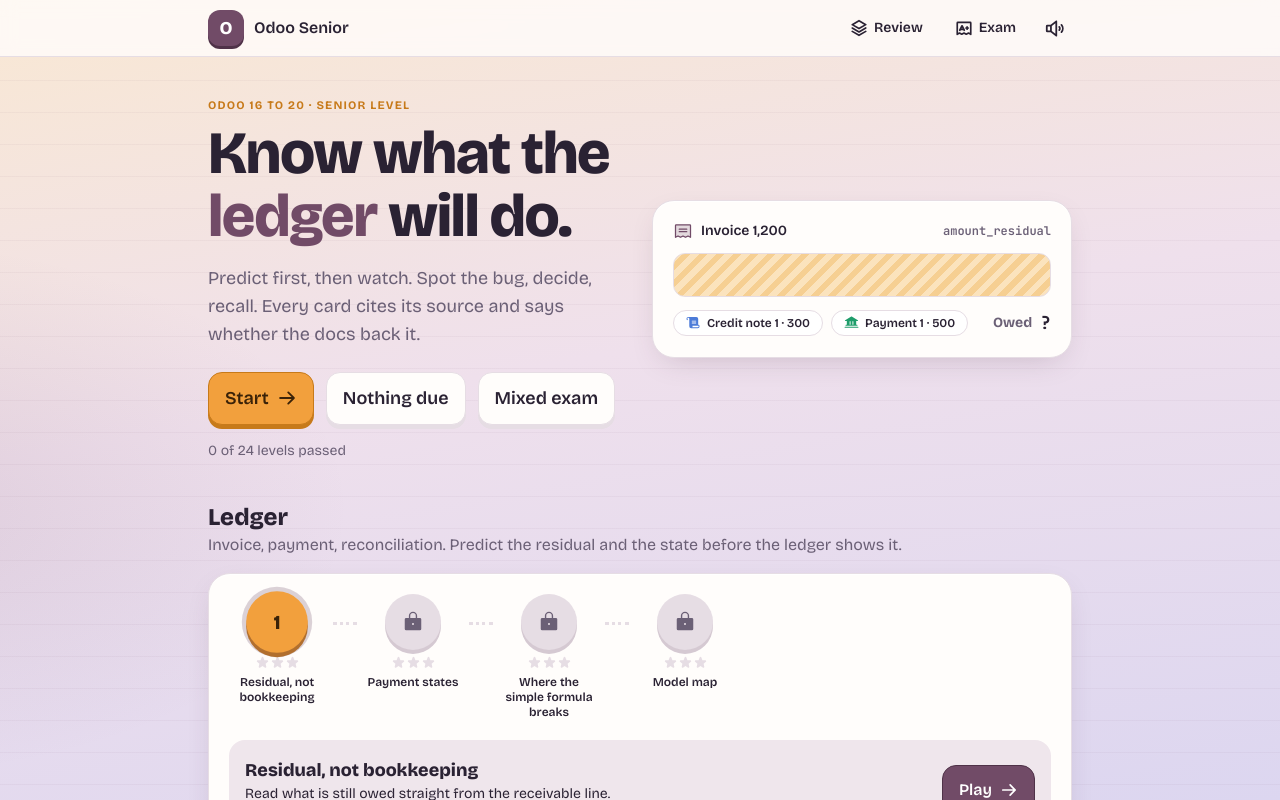
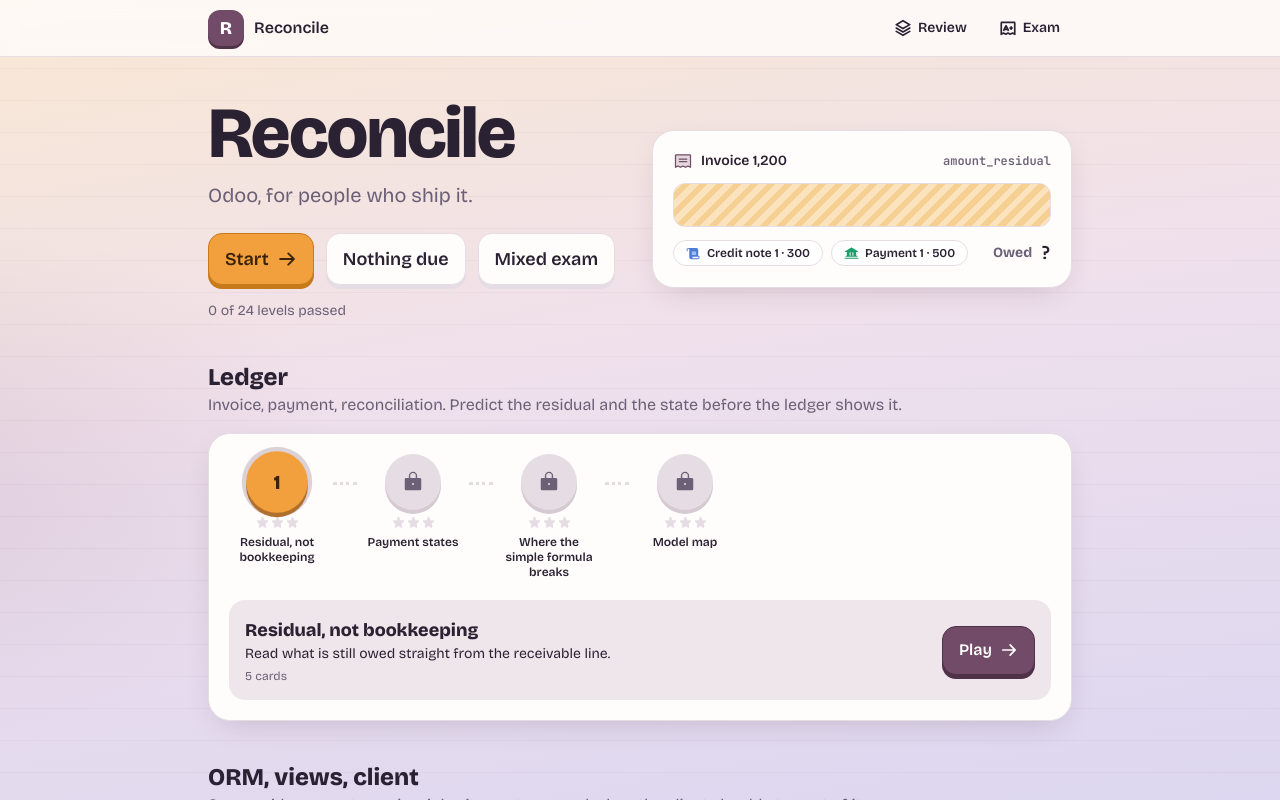
Before and after one commit to totallynotdavid/reconcile, a Next.js app: page / in a window 1280 px wide. Shown: the top 800 px of the page. Built offline with nearby package versions, Linux system fonts and the light colour scheme.

Commit message:
app: rename to Reconcile, drop the sound toggle, trim the hero copy

```diff
--- a/src/app/layout.tsx
+++ b/src/app/layout.tsx
@@ -7,8 +7,8 @@
 const code = JetBrains_Mono({ subsets: ["latin"], variable: "--font-code" });
 
 export const metadata: Metadata = {
-  title: "Odoo Senior",
-  description: "Senior-level Odoo 16 to 20: predict, spot the bug, decide, recall.",
+  title: "Reconcile",
+  description: "Odoo, for people who ship it. Odoo 16 to 20.",
 };
 
 export default function RootLayout({ children }: { children: React.ReactNode }) {
--- a/src/app/page.tsx
+++ b/src/app/page.tsx
@@ -39,11 +39,8 @@
     <div className="space-y-10">
       <section className="grid items-center gap-6 pt-4 lg:grid-cols-2">
         <div>
-          <p className="eyebrow">Odoo 16 to 20 · senior level</p>
-          <h1 className="mt-2 text-5xl font-extrabold leading-[1.05] tracking-tight sm:text-6xl">
-            Know what the <span className="text-[var(--odoo)]">ledger</span> will do.
-          </h1>
-          <p className="mt-4 max-w-md text-lg text-[var(--muted)]">Predict first, then watch. Spot the bug, decide, recall. Every card cites its source and says whether the docs back it.</p>
+          <h1 className="text-6xl font-extrabold tracking-tight sm:text-7xl">Reconcile</h1>
+          <p className="mt-3 text-xl text-[var(--muted)]">Odoo, for people who ship it.</p>
           <div className="mt-6 flex flex-wrap gap-3">
             {resume && (
               <Link href={`/level/${resume.id}/`} className="btn btn-primary flex items-center gap-2 px-6 py-3 text-lg">
--- a/src/components/Nav.tsx
+++ b/src/components/Nav.tsx
@@ -1,24 +1,20 @@
 "use client";
-import { Exam, SpeakerHigh, SpeakerSlash, Stack } from "@phosphor-icons/react";
+import { Exam, Stack } from "@phosphor-icons/react";
 import Link from "next/link";
-import { useEffect } from "react";
 import { dueConcepts } from "@/learning/leitner";
 import { useProgress } from "@/learning/store";
-import { useSound } from "@/ui/sound";
 import { useReady } from "./Hydrate";
 
 export function Nav() {
   const ready = useReady();
   const concepts = useProgress((s) => s.concepts);
-  const { on, toggle, load } = useSound();
-  useEffect(load, [load]);
   const due = ready ? dueConcepts(concepts, Date.now()).length : 0;
   return (
     <header className="sticky top-0 z-20 border-b border-[var(--line)] bg-[#fffdfb]/80 backdrop-blur">
       <nav className="mx-auto flex max-w-4xl items-center gap-2 px-4 py-2.5 text-sm font-semibold">
         <Link href="/" className="mr-auto flex items-center gap-2.5">
-          <span className="grid size-9 place-items-center rounded-xl bg-[var(--odoo)] text-lg font-extrabold text-white shadow-[0_3px_0_var(--odoo-deep)]">O</span>
-          <span className="text-base">Odoo Senior</span>
+          <span className="grid size-9 place-items-center rounded-xl bg-[var(--odoo)] text-lg font-extrabold text-white shadow-[0_3px_0_var(--odoo-deep)]">R</span>
+          <span className="text-base">Reconcile</span>
         </Link>
         <Link href="/review/" className="flex items-center gap-1.5 rounded-xl px-3 py-2 hover:bg-[var(--odoo-soft)]">
           <Stack size={18} weight="bold" />
@@ -29,9 +25,6 @@
           <Exam size={18} weight="bold" />
           Exam
         </Link>
-        <button aria-label={on ? "Sound on" : "Sound off"} onClick={toggle} className="grid size-9 place-items-center rounded-xl hover:bg-[var(--odoo-soft)]">
-          {on ? <SpeakerHigh size={19} weight="bold" /> : <SpeakerSlash size={19} weight="bold" />}
-        </button>
       </nav>
     </header>
   );
--- a/src/components/Session.tsx
+++ b/src/components/Session.tsx
@@ -6,7 +6,6 @@
 import { PASS_RATIO } from "@/learning/leitner";
 import { type Answer, stars as starsOf } from "@/learning/progress";
 import { type Prepared, prepare } from "@/learning/session";
-import { play } from "@/ui/sound";
 import { LedgerStage } from "./LedgerStage";
 
 type Props = {
@@ -30,14 +29,12 @@
   const current = prepared[index];
 
   function record(correct: boolean) {
-    play(correct ? "ok" : "bad");
     setAnswers((a) => [...a, { id: current.card.id, concept: current.card.concept, correct }]);
   }
 
   function next() {
     if (index + 1 < prepared.length) return setIndex(index + 1);
     const ok = answers.filter((a) => a.correct).length / answers.length >= PASS_RATIO;
-    if (ok || !gated) play("done");
     setDone(true);
     onDone(answers.map(({ concept, correct }) => ({ concept, correct })));
   }
@@ -290,7 +287,6 @@
   function pick(i: number) {
     if (picked !== null) return;
     setPicked(i);
-    play(i === s.answer ? "ok" : "bad");
     if (i !== s.answer) setSlips((n) => n + 1);
   }
 
--- a/src/ui/sound.ts
+++ /dev/null
@@ -1,48 +0,0 @@
-"use client";
-import { create } from "zustand";
-
-const KEY = "odoo-senior-sound";
-
-type SoundStore = { on: boolean; toggle: () => void; load: () => void };
-
-export const useSound = create<SoundStore>((set, get) => ({
-  on: true,
-  toggle: () => {
-    const on = !get().on;
-    localStorage.setItem(KEY, on ? "on" : "off");
-    set({ on });
-  },
-  load: () => set({ on: localStorage.getItem(KEY) !== "off" }),
-}));
-
-type Cue = "ok" | "bad" | "done" | "tap";
-
-/** Notes as [frequency Hz, start s, length s]. Synthesized, so there are no asset files. */
-const CUES: Record<Cue, { wave: OscillatorType; notes: [number, number, number][] }> = {
-  ok: { wave: "triangle", notes: [[660, 0, 0.1], [880, 0.08, 0.16]] },
-  bad: { wave: "sawtooth", notes: [[220, 0, 0.14], [165, 0.1, 0.22]] },
-  done: { wave: "triangle", notes: [[523, 0, 0.12], [659, 0.1, 0.12], [784, 0.2, 0.12], [1047, 0.3, 0.3]] },
-  tap: { wave: "square", notes: [[440, 0, 0.04]] },
-};
-
-let ctx: AudioContext | null = null;
-
-export function play(cue: Cue) {
-  if (!useSound.getState().on || typeof AudioContext === "undefined") return;
-  ctx ??= new AudioContext();
-  if (ctx.state === "suspended") void ctx.resume();
-  const { wave, notes } = CUES[cue];
-  const now = ctx.currentTime;
-  for (const [freq, start, length] of notes) {
-    const osc = ctx.createOscillator();
-    const gain = ctx.createGain();
-    osc.type = wave;
-    osc.frequency.value = freq;
-    gain.gain.setValueAtTime(0.0001, now + start);
-    gain.gain.exponentialRampToValueAtTime(0.12, now + start + 0.01);
-    gain.gain.exponentialRampToValueAtTime(0.0001, now + start + length);
-    osc.connect(gain).connect(ctx.destination);
-    osc.start(now + start);
-    osc.stop(now + start + length + 0.02);
-  }
-}
```
Also changed, not shown: 2 other files (tests, documents, lock files or other folders).
